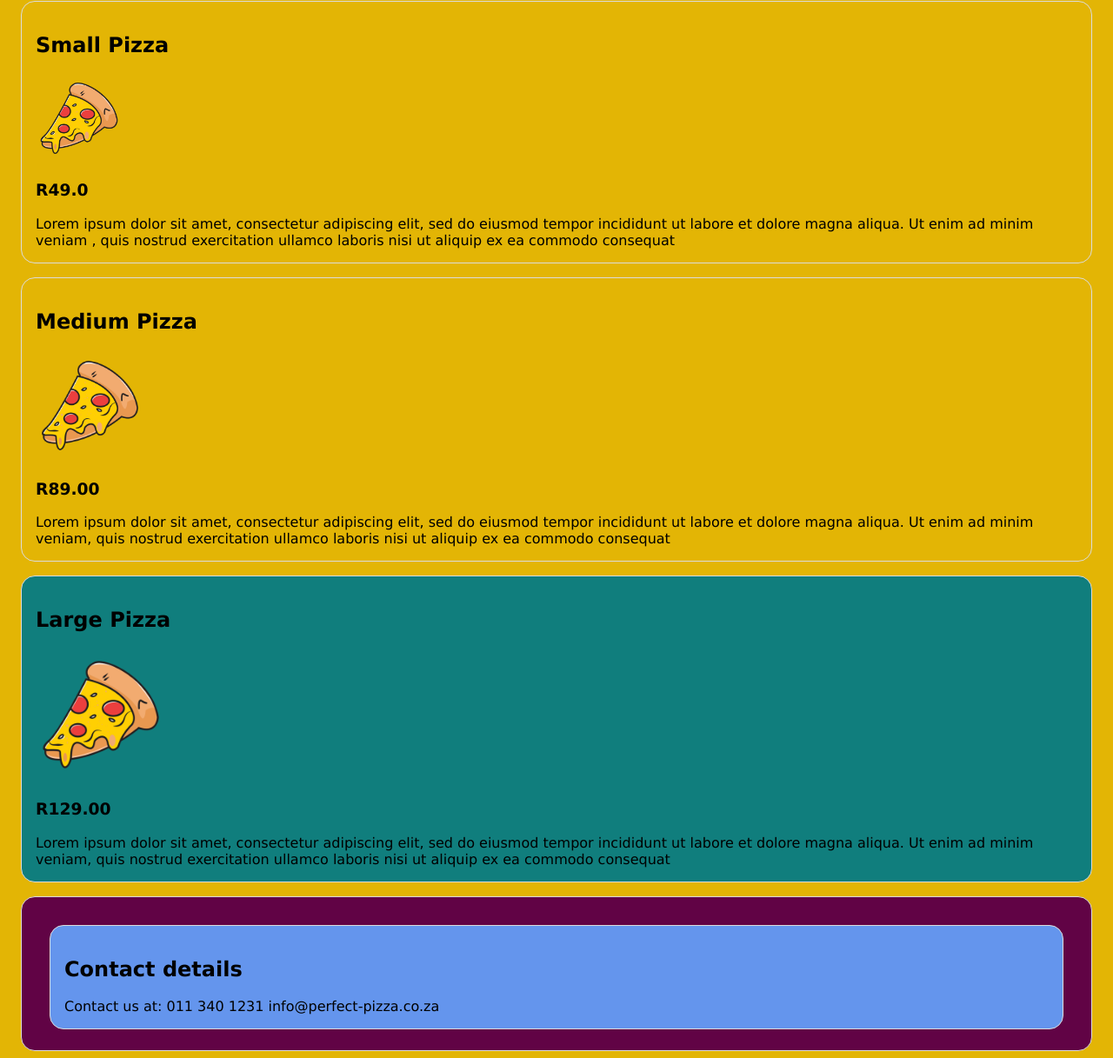
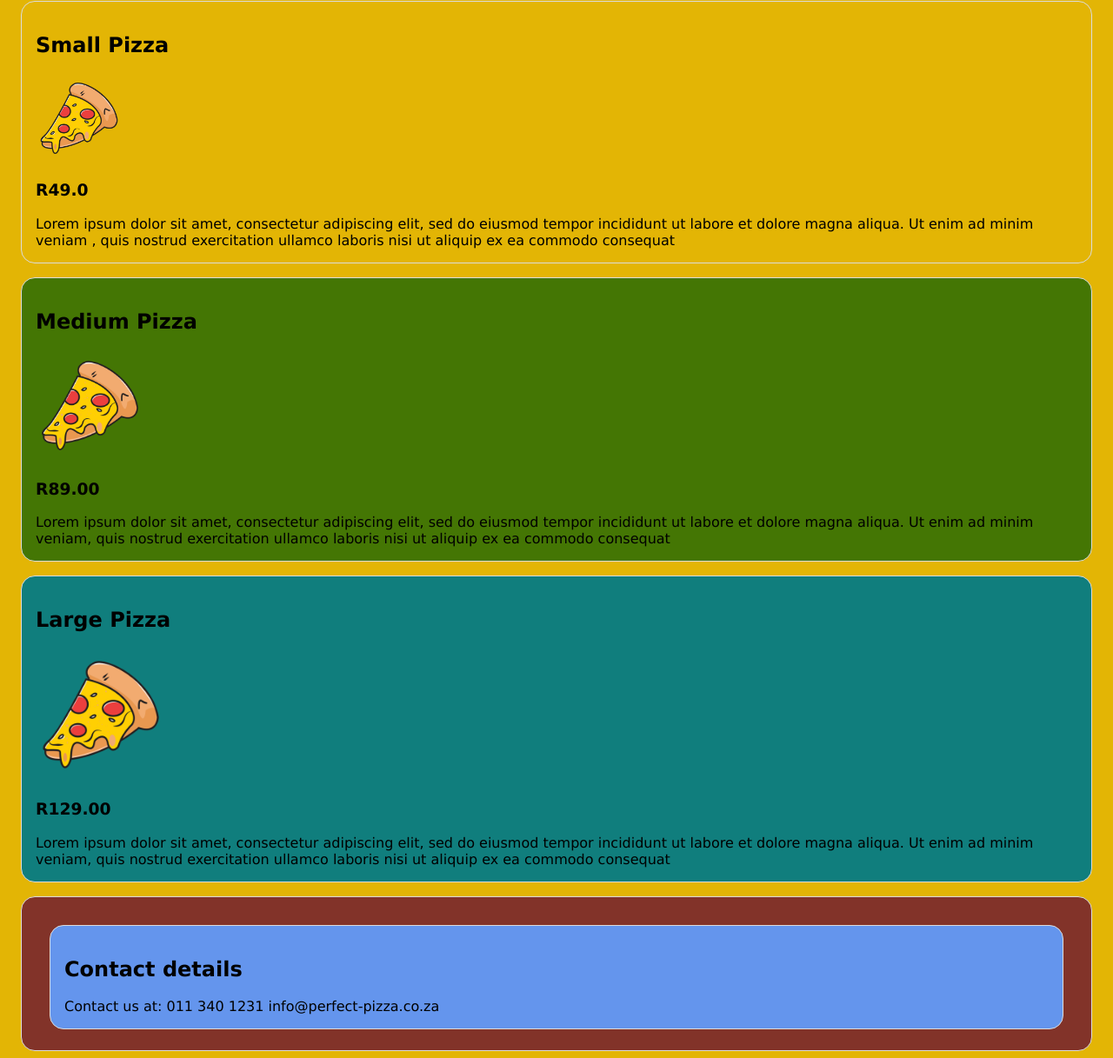
Before and after one commit to Rhyno150/perfect-pizza, a plain HTML site: page index.html in a window 1280 px wide. Shown: the part 80-1297 px from the top of the page at 87% size. Drawn offline with Linux system fonts and the light colour scheme.

Commit message:
edited background-color

```diff
--- a/style.css
+++ b/style.css
@@ -22,7 +22,7 @@ min-height: 30em;  */
 }
 
 .medium_pizza {
-  background-color: #E3B505;
+  background-color: #447604;
    flex: 2
 }
 
@@ -32,7 +32,7 @@ min-height: 30em;  */
 }
 
 .small_pizza {
- background-color: #610345;
+ background-color: #823329;
     flex: 1
 }
 
```
